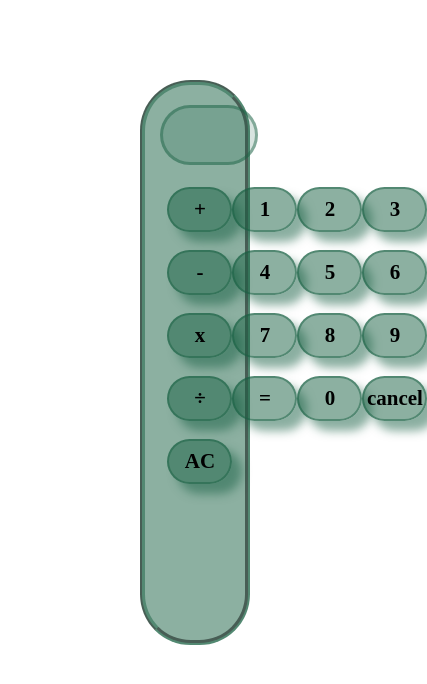
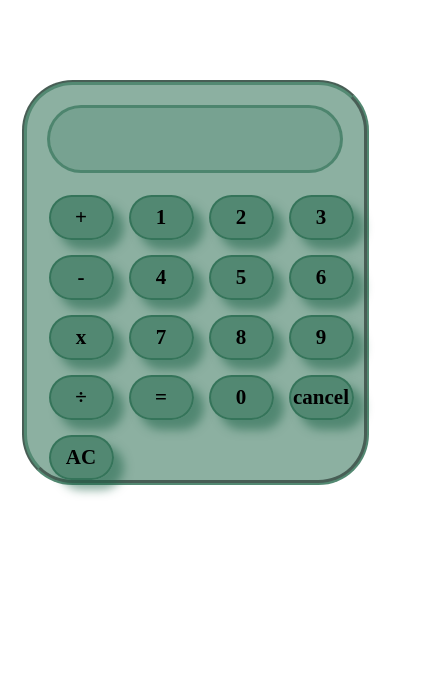
Before and after one commit to Neel1506/calculator, a plain HTML site: page index.html in a window 390 px wide. Shown: the whole page, 427 px wide, since content can reach past the window. Drawn offline with Linux system fonts and the light colour scheme.

Commit message:
update for responsiveness

```diff
--- a/index.css
+++ b/index.css
@@ -69,3 +69,26 @@
     transform: scale(0.95);
 
 }
+
+
+
+/* -------------------------------------Media Query----------------------------------- */
+
+@media only screen and (max-width:415px){
+   #calculator{
+      width: fit-content;
+      height: fit-content;
+}
+#display{
+   }
+.content-display{
+   width:88%;
+    height:8vh;
+    margin: 20px 0px 10px 20px;
+  }
+
+  .btns{
+   gap: 15px;
+  }
+
+}
```
Also changed, not shown: index.html (+3 -1 lines).
